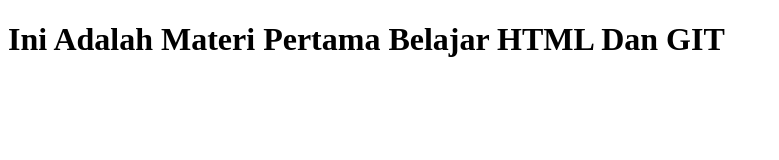
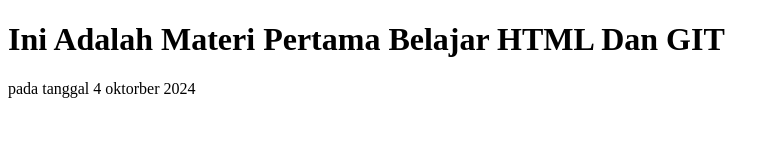
Before and after one commit to alfatih575/Belajar-upload-IXB, a plain HTML site: page index.html in a window 1280 px wide. Shown: the whole page, without its empty margins (0-779 px from the left). Drawn offline with Linux system fonts and the light colour scheme.

Commit message:
revisi-tugas-tanggal 4 oktober

```diff
--- a/index.html
+++ b/index.html
@@ -7,5 +7,6 @@
 </head>
 <body>
     <H1>Ini Adalah Materi Pertama Belajar HTML Dan GIT </H1>
+    <p>pada tanggal 4 oktorber 2024</p>
 </body>
 </html>
```
